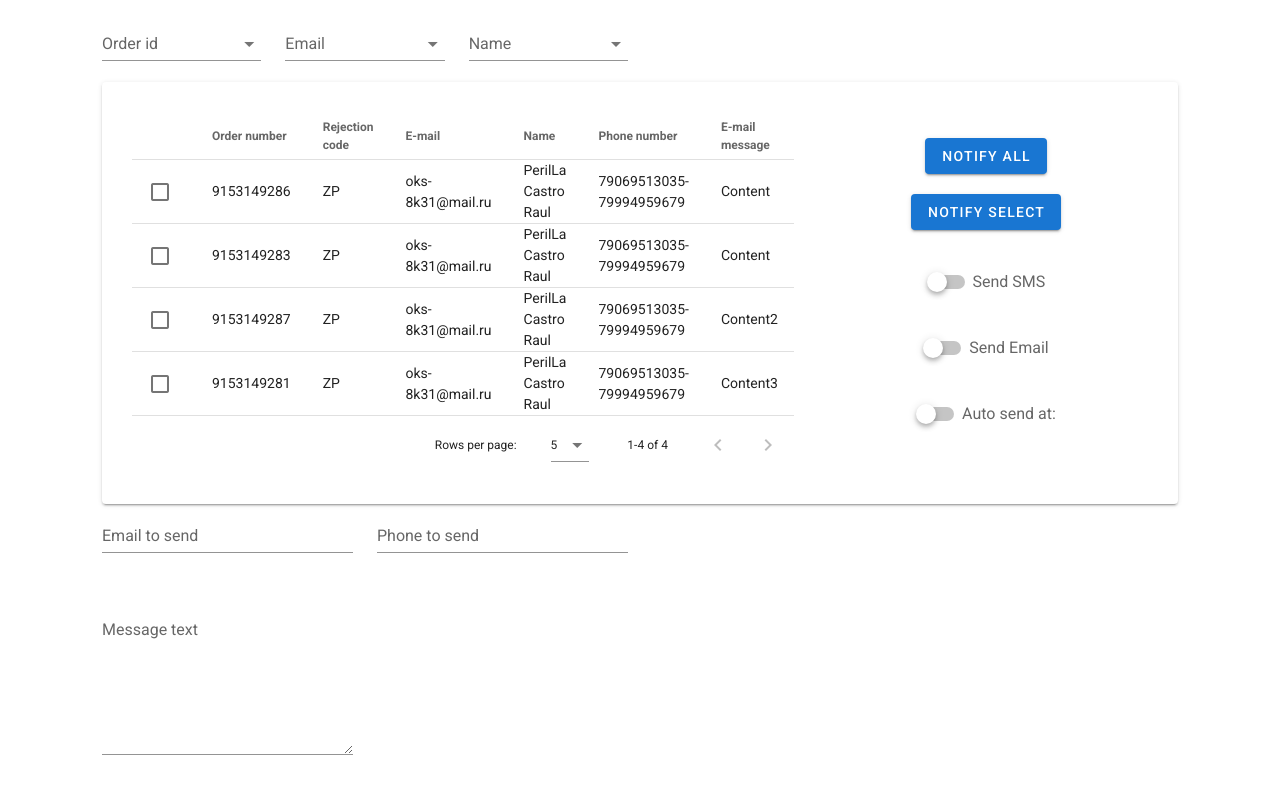
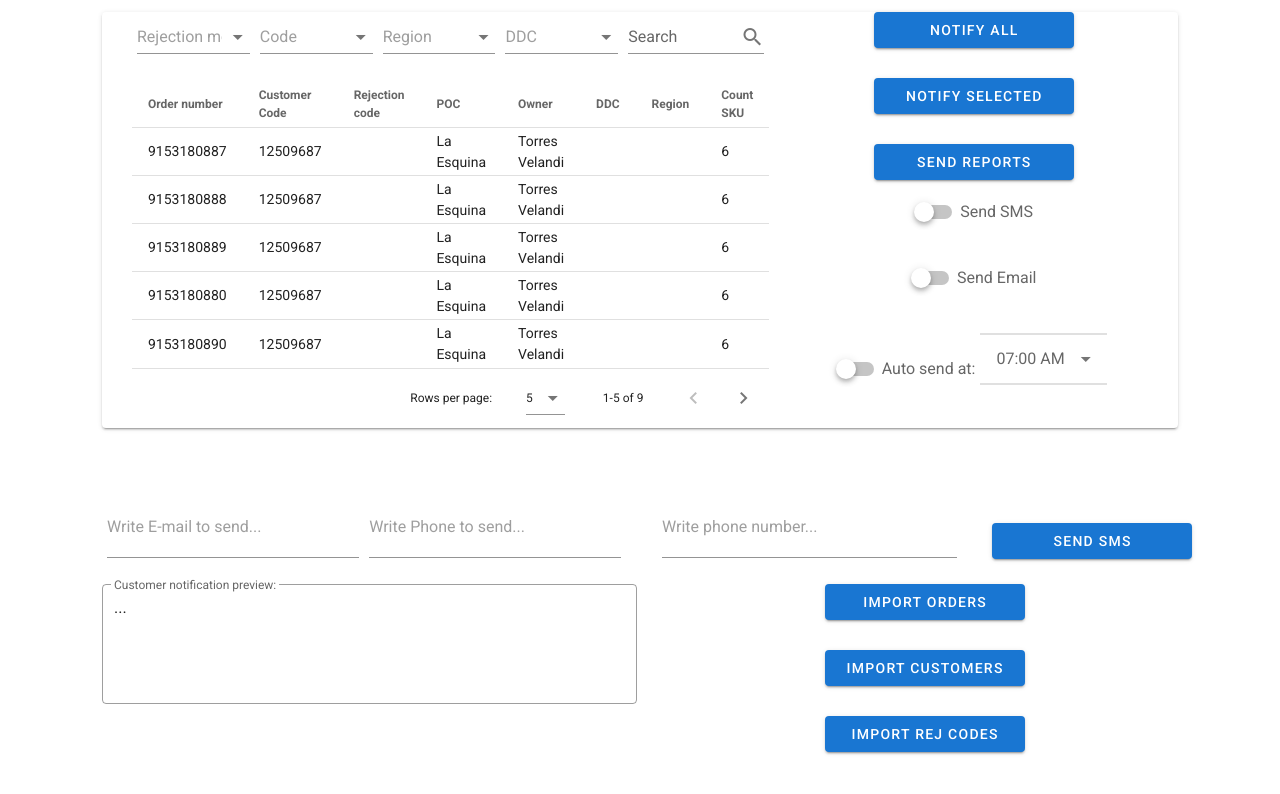
Before and after one commit to WebN0name/admin_TS, a Vue app: page /#/ in a window 1280 px wide. Shown: the top 794 px of the page. Built offline with nearby package versions, Linux system fonts and the light colour scheme.

Commit message:
update code

```diff
--- a/package.json
+++ b/package.json
@@ -8,6 +8,7 @@
     "lint": "vue-cli-service lint"
   },
   "dependencies": {
+    "axios": "^0.19.2",
     "core-js": "^3.6.5",
     "vue": "^2.6.11",
     "vue-router": "^3.2.0",
--- a/src/views/Home.vue
+++ b/src/views/Home.vue
@@ -1,29 +1,16 @@
 <template>
   <div class="home">
-    <v-container fluid>
-      <v-row>
-          <v-col cols="12" md="2">
-            <v-select
-              :items="[9153149286, 9153149287]"
-              label="Order id"
-              @change="setFilter($event, 'order_id')"
-            ></v-select>
-          </v-col>
-          <v-col cols="12" md="2">
-            <v-select
-              :items="['oks-8k31@mail.ru', 'ffdfd']"
-              label="Email"
-              @change="setFilter($event, 'email')"
-            ></v-select>
-          </v-col>
-          <v-col cols="12" md="2">
-            <v-select
-              :items="['PerilLa Castro Raul', 'Name']"
-              label="Name"
-              @change="setFilter($event, 'name')"
-            ></v-select>
-          </v-col>
-          <!--v-col cols="12" md="6">
+    <div class="container">
+      <v-card>
+        <div class="header-block">
+          <div class="table">
+            <div class="filters-wrap">
+              <div class="filters">
+                <v-autocomplete class="motive" placeholder="Rejection motive"></v-autocomplete>
+                <v-autocomplete class="code" placeholder="Code"></v-autocomplete>
+                <v-autocomplete class="region" placeholder="Region"></v-autocomplete>
+                <v-autocomplete class="ddc" placeholder="DDC"></v-autocomplete>
+              </div>
               <v-text-field
                 v-model="search"
                 append-icon="mdi-magnify"
@@ -32,167 +19,293 @@
                 hide-details
                 class="search"
               ></v-text-field>
-          </v-col-->
-        </v-row>
-      <v-card>
-        <div class="header-block">
-          <div class="table">
+            </div>
+              <v-spacer></v-spacer>
               <v-data-table
-                v-model="selected"
               :headers="headers"
               :items="items"
               :search="search"
               :items-per-page= 5
               class="tbl"
-                item-key="order_id"
-                show-select
-                single-select
             >
             </v-data-table>
           </div>
           <div class="buttons">
             <v-btn
+            class="notify_all custom"
             color="primary"
             >Notify all</v-btn>
             <v-btn
+            class="notify_select custom"
             color="primary"
-            >Notify select</v-btn>
+            >Notify selected</v-btn>
+            <v-btn
+                class="notify_all custom"
+                color="primary"
+              >Send reports</v-btn>
             <v-switch  label="Send SMS"></v-switch>
             <v-switch  label="Send Email"></v-switch>
-            <v-switch  label="Auto send at:"></v-switch>
+            <div class="setTime">
+            <v-switch  label="Auto send at:" height="74"></v-switch>
+            <v-overflow-btn
+              :items="dropdown_font"
+              label="07:00 AM"
+              target="#dropdown-example"
+              class="my-2"
+            ></v-overflow-btn>
+            </div>
           </div>
         </div>
       </v-card>
-        <v-row>
-          <v-col cols="12" md="6">
-            <v-row>
-              <v-col cols="12" md="6">
-                <v-text-field v-model="emailToSend" label="Email to send" readonly></v-text-field>
-              </v-col>
-              <v-col cols="12" md="6">
-                <v-text-field v-model="phoneToSend" label="Phone to send" readonly></v-text-field>
-              </v-col>
-              <v-col cols="12" md="6">
+        <div class="footer-block">
+          <div class="fields">
+            <div class="textfields">
+            <v-text-field
+              height="60px"
+              placeholder="Write E-mail to send..."
+            ></v-text-field>
+            <v-text-field
+              height="60px"
+              placeholder="Write Phone to send..."
+            ></v-text-field>
+            <!-- <label for="email">E-mail to send:</label>
+            <input type="text" class="email"> -->
+          </div>
               <v-textarea
-                  v-model="messageSendTo"
-                  name="message"
-                  label="Message text"
+                outlined
+                name="input-7-4"
+                height="120px"
+                label="Customer notification preview:"
+                no-resize="false"
+                value="..."
               ></v-textarea>
-              </v-col>
-            </v-row>
-          </v-col>
-        </v-row>
-      </v-container>
+          </div>
+          <div class="send">
+            <div class="send-sms">
+              <v-text-field
+              height="60px"
+              placeholder="Write phone number..."
+              class="send-sms-field"
+            ></v-text-field>
+            <v-btn
+            class="send-sms-btn custom"
+            color="primary"
+            >Send SMS</v-btn>
+            </div>
+            <div class="getReported">
+                <v-btn
+                  class="notify_all custom"
+                  color="primary"
+                >import orders</v-btn>
+                <v-btn
+                class="notify_all custom"
+                color="primary"
+              >import customers</v-btn>
+              <v-btn
+                class="notify_all custom"
+                color="primary"
+              >import rej codes</v-btn>
+            </div>
+          </div>
+        </div>
+    </div>
   </div>
 </template>
 
 <script>
-
+import { mapActions } from 'vuex'
 export default {
   name: 'Home',
 
   data: () => ({
+    dropdown_font: [
+      '00:00 AM',
+      '01:00 AM',
+      '02:00 AM',
+      '03:00 AM',
+      '04:00 AM',
+      '05:00 AM',
+      '06:00 AM',
+      '07:00 AM',
+      '08:00 AM',
+      '09:00 AM',
+      '10:00 AM',
+      '11:00 AM',
+      '00:00 PM',
+      '01:00 PM',
+      '02:00 PM',
+      '03:00 PM',
+      '04:00 PM',
+      '05:00 PM',
+      '06:00 PM',
+      '07:00 PM',
+      '08:00 PM',
+      '09:00 PM',
+      '10:00 PM',
+      '11:00 PM'],
     search: '',
-    selected: [],
-    emailToSend: null,
-    phoneToSend: null,
-    messageSendTo: null,
     headers: [
       {
         text: 'Order number',
         sortable: false,
-        value: 'order_id'
+        value: 'orderNumber'
+      },
+      {
+        text: 'Customer Code',
+        sortable: false,
+        value: 'customerCode'
       },
       {
         text: 'Rejection code',
         sortable: false,
-        value: 'rejection_code'
+        value: 'rejCode'
       },
       {
-        text: 'E-mail',
+        text: 'POC',
         sortable: false,
-        value: 'email'
+        value: 'firstPOC'
       },
       {
-        text: 'Name',
+        text: 'Owner',
         sortable: false,
-        value: 'name'
+        value: 'firstOwner'
       },
       {
-        text: 'Phone number',
+        text: 'DDC',
         sortable: false,
-        value: 'phone'
+        value: 'DDC'
       },
       {
-        text: 'E-mail message',
+        text: 'Region',
         sortable: false,
-        value: 'email_msg'
+        value: 'region'
+      },
+      {
+        text: 'Count SKU',
+        sortable: false,
+        value: 'countSKU'
       }
     ],
+
     items: [
       {
-        order_id: 9153149286,
-        rejection_code: 'ZP',
-        email: 'oks-8k31@mail.ru',
-        name: 'PerilLa Castro Raul',
-        phone: '79069513035-79994959679',
-        email_msg: 'Content'
+        orderNumber: 9153180887,
+        customerCode: 12509687,
+        rejCode: null,
+        firstPOC: 'La Esquina',
+        firstOwner: 'Torres Velandi',
+        firstPhone: 33102458479,
+        firstEmail: 'Haswelvc@yandex.ru',
+        countSKU: 6
       },
       {
-        order_id: 9153149283,
-        rejection_code: 'ZP',
-        email: 'oks-8k31@mail.ru',
-        name: 'PerilLa Castro Raul',
-        phone: '79069513035-79994959679',
-        email_msg: 'Content'
+        orderNumber: 9153180888,
+        customerCode: 12509687,
+        rejCode: null,
+        firstPOC: 'La Esquina',
+        firstOwner: 'Torres Velandi',
+        firstPhone: 33102458479,
+        firstEmail: 'Haswelvc@yandex.ru',
+        countSKU: 6
       },
       {
-        order_id: 9153149287,
-        rejection_code: 'ZP',
-        email: 'oks-8k31@mail.ru',
-        name: 'PerilLa Castro Raul',
-        phone: '79069513035-79994959679',
-        email_msg: 'Content2'
+        orderNumber: 9153180889,
+        customerCode: 12509687,
+        rejCode: null,
+        firstPOC: 'La Esquina',
+        firstOwner: 'Torres Velandi',
+        firstPhone: 33102458479,
+        firstEmail: 'Haswelvc@yandex.ru',
+        countSKU: 6
       },
       {
-        order_id: 9153149281,
-        rejection_code: 'ZP',
-        email: 'oks-8k31@mail.ru',
-        name: 'PerilLa Castro Raul',
-        phone: '79069513035-79994959679',
-        email_msg: 'Content3'
+        orderNumber: 9153180880,
+        customerCode: 12509687,
+        rejCode: null,
+        firstPOC: 'La Esquina',
+        firstOwner: 'Torres Velandi',
+        firstPhone: 33102458479,
+        firstEmail: 'Haswelvc@yandex.ru',
+        countSKU: 6
+      },
+      {
+        orderNumber: 9153180890,
+        customerCode: 12509687,
+        rejCode: null,
+        firstPOC: 'La Esquina',
+        firstOwner: 'Torres Velandi',
+        firstPhone: 33102458479,
+        firstEmail: 'Haswelvc@yandex.ru',
+        countSKU: 6
+      },
+      {
+        orderNumber: 9153180887,
+        customerCode: 12509687,
+        rejCode: null,
+        firstPOC: 'La Esquina',
+        firstOwner: 'Torres Velandi',
+        firstPhone: 33102458479,
+        firstEmail: 'Haswelvc@yandex.ru',
+        countSKU: 6
+      },
+      {
+        orderNumber: 9153180887,
+        customerCode: 12509687,
+        rejCode: null,
+        firstPOC: 'La Esquina',
+        firstOwner: 'Torres Velandi',
+        firstPhone: 33102458479,
+        firstEmail: 'Haswelvc@yandex.ru',
+        countSKU: 6
+      },
+      {
+        orderNumber: 9153180887,
+        customerCode: 12509687,
+        rejCode: null,
+        firstPOC: 'La Esquina',
+        firstOwner: 'Torres Velandi',
+        firstPhone: 33102458479,
+        firstEmail: 'Haswelvc@yandex.ru',
+        countSKU: 6
+      },
+      {
+        orderNumber: 9153180887,
+        customerCode: 12509687,
+        rejCode: null,
+        firstPOC: 'La Esquina',
+        firstOwner: 'Torres Velandi',
+        firstPhone: 33102458479,
+        firstEmail: 'Haswelvc@yandex.ru',
+        countSKU: 6
       }
-    ],
-    itemsStart: []
+    ]
   }),
-  mounted () {
-    this.itemsStart = this.items
-  },
-  watch: {
-    selected () {
-      if (this.selected[0]) {
-        this.emailToSend = this.selected[0].email
-        this.phoneToSend = this.selected[0].phone
-        this.messageSendTo = this.selected[0].email_msg
-      } else {
-        this.emailToSend = null
-        this.phoneToSend = null
-        this.messageSendTo = null
+
+  async mounted(){
+    // this.
   }
-    }
-  },
-  methods: {
-    setFilter (e, name) {
-      console.log(e, name)
-      const result = this.itemsStart.filter(item => item[name] === e)
-      this.items = []
-      this.items = result
-    }
-  }
+
 }
 </script>
 
 <style scoped>
+  .send-sms{
+    display: flex;
+    align-items: flex-end;
+  }
+  .fields{
+    width: 50%;
+    margin-right: 10px;
+  }
+  .send{
+    width: 50%;
+    margin-top: 60px;
+    margin-right: 10px;
+    margin-left: 10px;
+  }
+  .send-sms-field{
+    width: 90%;
+  }
   .home{
     max-width: 100vw;
     max-height: 100vh;
@@ -209,13 +322,9 @@ export default {
     margin-right: 30px;
   }
 
-  .v-card {
-    padding: 30px 0;
-  }
-
   .search{
-    margin-top: 30px;
-    margin-bottom: 30px;
+    /* margin-top: 30px; */
+    /* margin-bottom: 30px; */
     width: 40%;
   }
 
@@ -246,7 +355,66 @@ export default {
     justify-content: center;
   }
 
-  .buttons .v-btn {
-    margin-bottom: 20px;
+  .footer-block{
+    display: flex;
+    min-width: 68.75rem;
+    width: 100%;
+  }
+  .textfields{
+    margin-top: 60px;
+    display: flex;
+    width: 98%;
+  }
+
+  .v-text-field{
+    padding: 5px;
+  }
+
+  .filters-wrap{
+    display: flex;
+    flex-direction: row;
+  }
+
+  .filters{
+    display: flex;
+    flex-direction: row;
+  }
+
+  .notify_select{
+    margin-top: 10px;
+  }
+
+  .send-sms-btn{
+    margin-bottom: 25px;
+    margin-left: 30px;
+  }
+
+  .getReported{
+    width: 100%;
+    display: flex;
+    flex-direction: column;
+    align-items: center;
+  }
+
+  .left-side, .right-side{
+    width: 50%;
+    height: 100%;
+    display: flex;
+    flex-direction: column;
+    align-items: center;
+    justify-content: space-between;
+    height: 100px;
+  }
+  .setTime{
+    display: flex;
+    align-items: center;
+  }
+
+  .custom{
+    width: 200px;
+  }
+
+  .custom + .custom{
+    margin-top: 30px;
   }
 </style>
```
Also changed, not shown: src/store/index.js (+9 -0 lines), 1 other file (tests, documents, lock files or other folders). Lines whose indentation alone changed are shown as unchanged.
